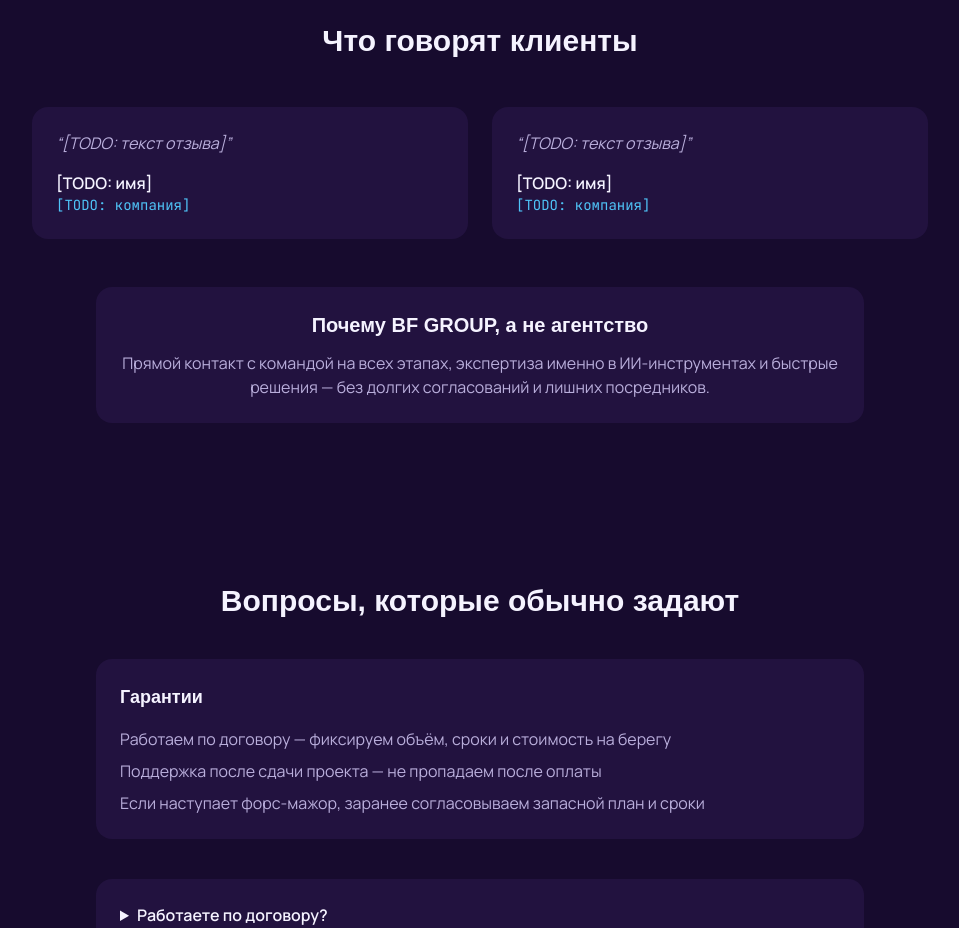
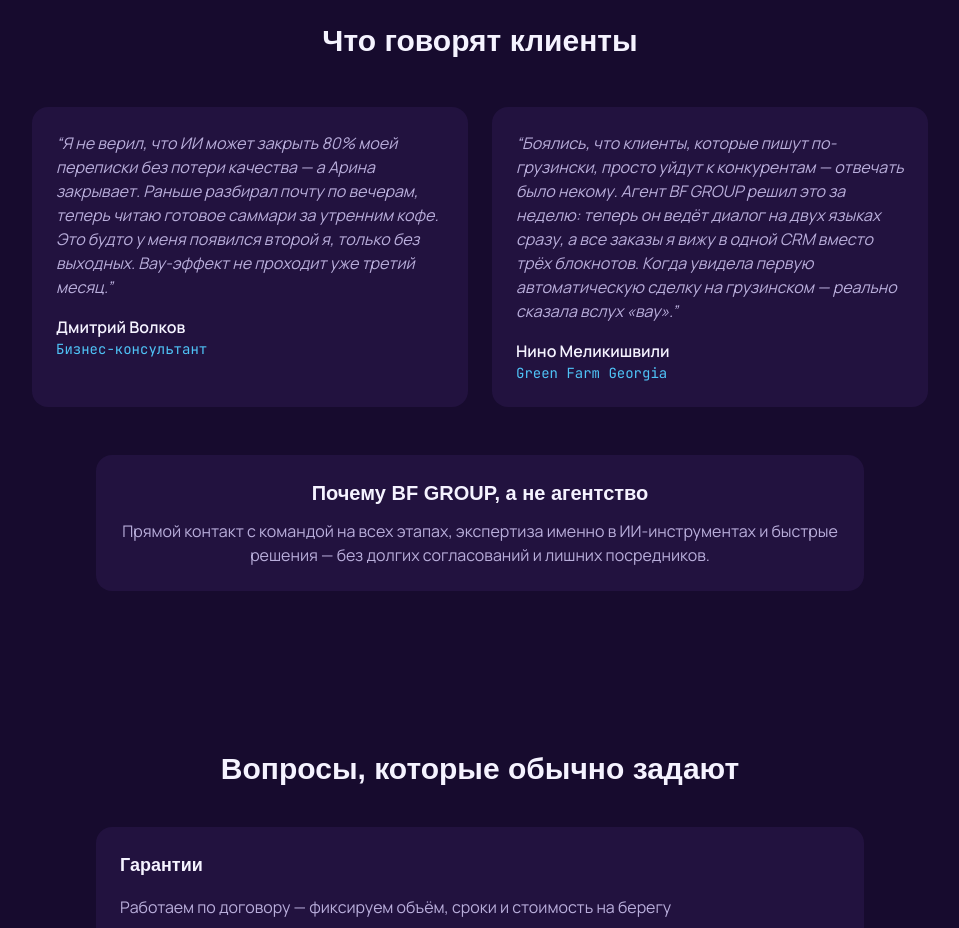
Before and after one commit to nvnbiz/bf-group-landing, a Next.js app: page / in a window 1280 px wide. Shown: the part 3680-4608 px from the top of the page, without its empty margins (160-1119 px from the left). Built offline with nearby package versions, Linux system fonts and the light colour scheme; a web font is replaced by a local one.

Commit message:
content: add real testimonials for Arina and Green Farm Georgia

```diff
--- a/data/content.ts
+++ b/data/content.ts
@@ -131,8 +131,16 @@ export const processSteps: ProcessStep[] = [
 ]
 
 export const testimonials: Testimonial[] = [
-  { name: '[TODO: имя]', company: '[TODO: компания]', text: '[TODO: текст отзыва]' },
-  { name: '[TODO: имя]', company: '[TODO: компания]', text: '[TODO: текст отзыва]' },
+  {
+    name: 'Дмитрий Волков',
+    company: 'Бизнес-консультант',
+    text: 'Я не верил, что ИИ может закрыть 80% моей переписки без потери качества — а Арина закрывает. Раньше разбирал почту по вечерам, теперь читаю готовое саммари за утренним кофе. Это будто у меня появился второй я, только без выходных. Вау-эффект не проходит уже третий месяц.',
+  },
+  {
+    name: 'Нино Меликишвили',
+    company: 'Green Farm Georgia',
+    text: 'Боялись, что клиенты, которые пишут по-грузински, просто уйдут к конкурентам — отвечать было некому. Агент BF GROUP решил это за неделю: теперь он ведёт диалог на двух языках сразу, а все заказы я вижу в одной CRM вместо трёх блокнотов. Когда увидела первую автоматическую сделку на грузинском — реально сказала вслух «вау».',
+  },
 ]
 
 export const guarantees: string[] = [
```
Also changed, not shown: 1 other file (tests, documents, lock files or other folders).
